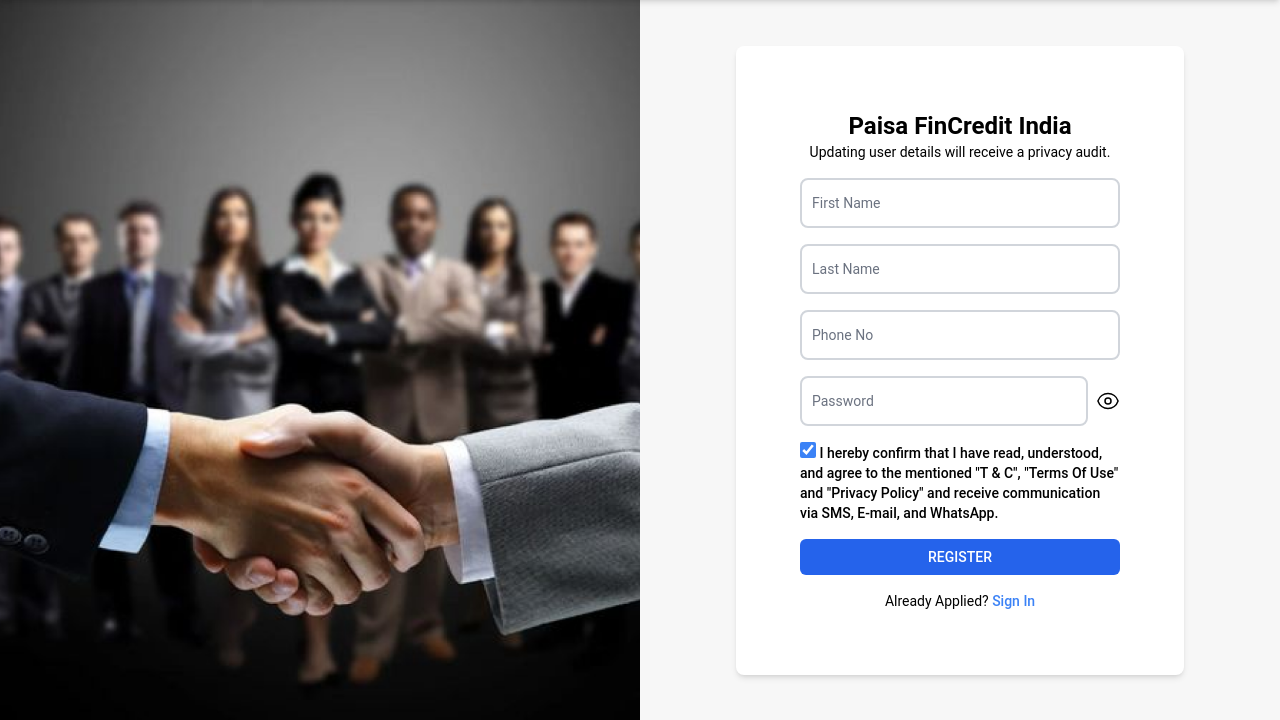
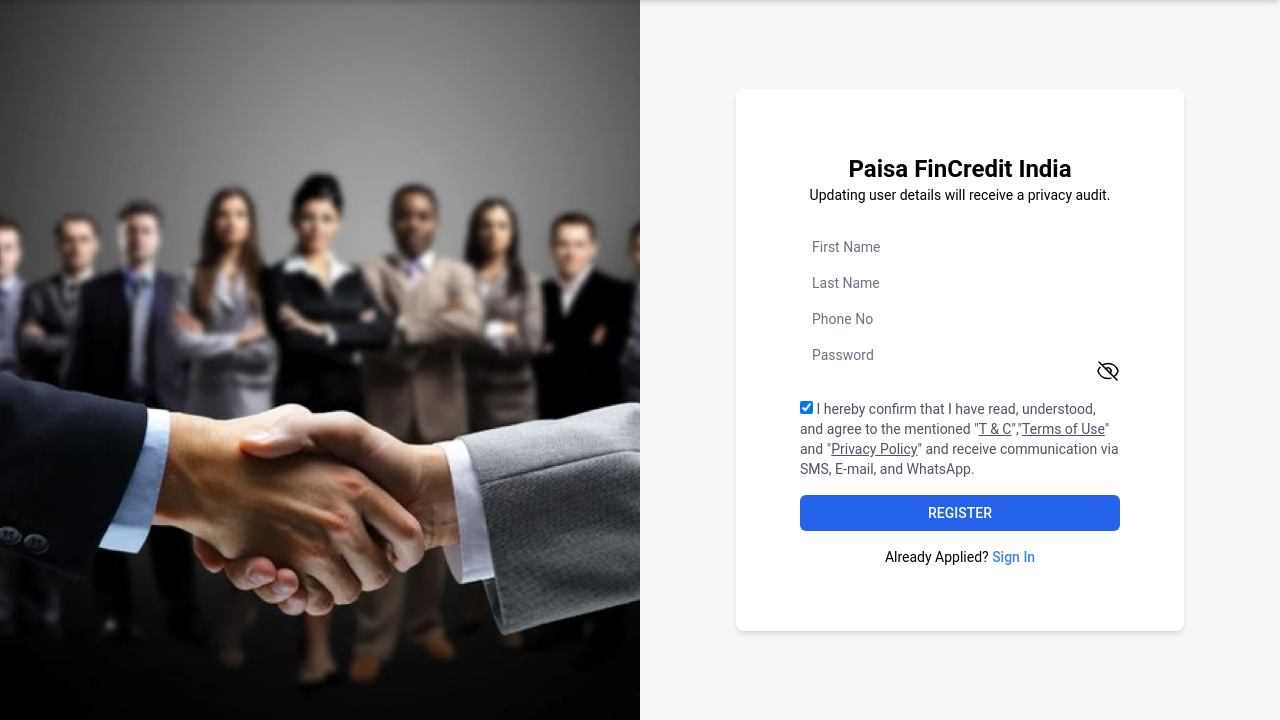
Before and after one commit to ankit-o07/PaisaFinCreditProject, a Django app: page / in a window 1280 px wide. Shown: the part 80-800 px from the top of the page. Run offline with Django 4.2, Linux system fonts and the light colour scheme; style sheets or scripts are compiled from the project's sources.

Commit message:
add register form functionality

```diff
--- a/app/forms.py
+++ b/app/forms.py
@@ -1,20 +1,91 @@
 from django import forms
+from django.utils.translation import gettext as _
+from django.core.exceptions import ValidationError
 from .models import User
-from app.models import PersonalDetail, AddressDetail, BankDetail, LoanApplication
+from .models import PersonalDetails
 
 class UserForm(forms.ModelForm):
+
+    phone = forms.RegexField(
+        regex=r'\d{9,15}$',
+        help_text=_('Enter 10 digit phone number'),
+        error_messages={'invalid': _('Invalid phone number')},
+        widget=forms.TextInput(attrs={
+            'placeholder': _(''),
+            'class': 'block px-2.5 pb-2.5 pt-4 w-full text-sm text-gray-900 bg-transparent rounded-lg border-2 border-gray-300 appearance-none focus:outline-none focus:ring-0 focus:border-blue-600 peer',
+            'id': 'phone',
+            'required': 'true',
+            'type': 'tel',
+        })
+    )
+
+    password1 = forms.RegexField(
+        label=_('Password'),
+        regex=r'^(?=.*[A-Za-z])(?=.*\d)[A-Za-z\d!@#$%^&*()_+]{8,}$',
+        help_text=_('Minimum 8 characters with at least 1 letter and 1 number and one special character from !@#$%^&*()_+'),
+        error_messages={'required': _('Password is required'), 'invalid': _('Invalid password')},
+        widget=forms.PasswordInput(attrs={
+            'placeholder': _(''),
+            'class': 'block px-2.5 pb-2.5 pt-4 w-full text-sm text-gray-900 bg-transparent rounded-lg border-2 border-gray-300 appearance-none focus:outline-none focus:ring-0 focus:border-blue-600 peer',
+            'id': 'password',
+            'required': 'true',
+            'type': 'password',
+        })
+    )
+
+    terms_accepted = forms.BooleanField(
+        widget=forms.CheckboxInput(attrs={
+            'class': 'peer h-4 w-4 rounded border-2 translate-y-1 mr-1 border-gray-300 accent-blue-500 focus:ring-2 focus:ring-blue-500',
+            'id': 'terms',
+            'type': 'checkbox',
+            'checked': True,
+        }),
+        required=False,
+    )
+    #  w-4 h-4  rounded-md accent-blue-500 focus:ring-2 focus:ring-blue-500
+    # <input type="checkbox" id="terms" name="terms" checked class="">
+
+    def clean_terms_accepted(self):
+        terms_accepted = self.cleaned_data.get('terms_accepted')
+        if not terms_accepted:
+            raise forms.ValidationError(_('You must accept the terms and conditions.'))
+        return True  # Set it to True if checkbox is checked
+
+    def clean(self):
+        cleaned_data = super().clean()
+        # Add additional form-wide validation here if needed
+        return cleaned_data
+
     class Meta:
         model = User
-        fields = ['phone', 'password1', 'password2', 'otp', 'terms_accepted']
+        fields = ['phone', 'password1',  'terms_accepted']
 
 class PersonalDetailForm(forms.ModelForm):
+
+    first_name = forms.CharField(
+        label=_('First name'),
+        widget=forms.TextInput(attrs={
+            'placeholder': _(''),
+            'class': 'block px-2.5 pb-2.5 pt-4 w-full text-sm text-gray-900 bg-transparent rounded-lg border-2 border-gray-300 appearance-none focus:outline-none focus:ring-0 focus:border-blue-600 peer',
+            'id': 'first_name',
+            'required': 'true',
+            'type': 'text',
+        })
+    )
+
+    last_name = forms.CharField(
+        label=_('Last name'),
+        widget=forms.TextInput(attrs={
+            'placeholder': _(''),
+            'class': 'block px-2.5 pb-2.5 pt-4 w-full text-sm text-gray-900 bg-transparent rounded-lg border-2 border-gray-300 appearance-none focus:outline-none focus:ring-0 focus:border-blue-600 peer',
+            'id': 'last_name',
+            'required': 'true',
+            'type': 'text',
+        })
+    )
     class Meta:
-        model = PersonalDetail
+        model = PersonalDetails
         fields = ['first_name', 'last_name']
-
-class RegistrationForm(forms.Form):
-    user = UserForm()
-    personal_detail = PersonalDetailForm()
 
 
 # from django.shortcuts import render, redirect
@@ -40,3 +111,14 @@ class RegistrationForm(forms.Form):
 #         form = RegistrationForm()
 
 #     return render(request, 'register.html', {'form': form})
+
+# html ussage of the form
+# <form method="post">
+#     {% csrf_token %}
+#     {{ form.user.phone }}
+#     {{ form.user.password1 }}
+#     {{ form.user.terms_accepted }}
+#     {{ form.personal_detail.first_name }}
+#     {{ form.personal_detail.last_name }}
+#     <button type="submit">Register</button>
+# </form>
--- a/app/templates/app/registration/register.html
+++ b/app/templates/app/registration/register.html
@@ -9,37 +9,61 @@
 
     <div class="form-container md:w-1/2 flex items-center z-0">
         <div class="max-w-md mx-auto bg-white rounded-lg shadow-md">
-            <div class="m-16">
+            <div class="h-full md:h-auto mx-6 my-8 md:m-16">
                 <h2 class="text-2xl font-bold text-center">Paisa FinCredit India</h2>
                 <p class="text-sm text-center mb-4">Updating user details will receive a privacy audit.</p>
-                <form class="flex flex-col space-y-4">
+                <form class="flex flex-col space-y-4" method="post" >
+                    {% csrf_token %}
+                    {{ user_form.non_field_errors }}
+                    {{ personal_detail_form.non_field_errors }}
                     <div class="relative">
-                        <input type="text" id="first-name" class="block px-2.5 pb-2.5 pt-4 w-full text-sm text-gray-900 bg-transparent rounded-lg border-2 border-gray-300 appearance-none focus:outline-none focus:ring-0 focus:border-blue-600 peer" placeholder=" " />
-                        <label for="first-name" class="absolute text-sm text-gray-500 duration-300 transform -translate-y-4 scale-75 top-2 z-10 origin-[0] bg-white px-2 peer-focus:px-2 peer-focus:text-blue-600 peer-placeholder-shown:scale-100 peer-placeholder-shown:-translate-y-1/2 peer-placeholder-shown:top-1/2 peer-focus:top-2 peer-focus:scale-75 peer-focus:-translate-y-4 rtl:peer-focus:translate-x-1/4 rtl:peer-focus:left-auto start-1">First Name</label>
+                        {{ personal_detail_form.first_name }}
+                        <label for="first_name" class="absolute text-sm  text-gray-500 duration-300 transform -translate-y-4 scale-75 top-2 z-10 origin-[0] bg-white px-2 peer-focus:px-2 peer-focus:text-blue-600 peer-placeholder-shown:scale-100 peer-placeholder-shown:-translate-y-1/2 peer-placeholder-shown:top-1/2 peer-focus:top-2 peer-focus:scale-75 peer-focus:-translate-y-4 rtl:peer-focus:translate-x-1/4 rtl:peer-focus:left-auto start-1">First Name</label>
+                        {% if personal_detail_form.first_name.errors %}
+                            <p class="text-sm text-red-500 ml-2 mt-2">{{ personal_detail_form.first_name.errors }}</p>
+                        {% endif %}
+
                     </div>
                     <div class="relative">
-                        <input type="text" id="last-name" class="block px-2.5 pb-2.5 pt-4 w-full text-sm text-gray-900 bg-transparent rounded-lg border-2 border-gray-300 appearance-none focus:outline-none focus:ring-0 focus:border-blue-600 peer" placeholder=" " />
-                        <label for="last-name" class="absolute text-sm text-gray-500 duration-300 transform -translate-y-4 scale-75 top-2 z-10 origin-[0] bg-white px-2 peer-focus:px-2 peer-focus:text-blue-600 peer-placeholder-shown:scale-100 peer-placeholder-shown:-translate-y-1/2 peer-placeholder-shown:top-1/2 peer-focus:top-2 peer-focus:scale-75 peer-focus:-translate-y-4 rtl:peer-focus:translate-x-1/4 rtl:peer-focus:left-auto start-1">Last Name</label>
+                        {{ personal_detail_form.last_name }}
+                        <label for="last_name" class="absolute text-sm text-gray-500 duration-300 transform -translate-y-4 scale-75 top-2 z-10 origin-[0] bg-white px-2 peer-focus:px-2 peer-focus:text-blue-600 peer-placeholder-shown:scale-100 peer-placeholder-shown:-translate-y-1/2 peer-placeholder-shown:top-1/2 peer-focus:top-2 peer-focus:scale-75 peer-focus:-translate-y-4 rtl:peer-focus:translate-x-1/4 rtl:peer-focus:left-auto start-1">Last Name</label>
+                        {% if personal_detail_form.last_name.errors %}
+                            <p class="text-sm text-red-500 ml-2 mt-2">{{ personal_detail_form.last_name.errors }}</p>
+                        {% endif %}
                     </div>
                 <div class="flex flex-col space-y-1">
                     <div class="relative flex-1">
-                        <input type="text" id="phone" class="block px-2.5 pb-2.5 pt-4 w-full text-sm text-gray-900 bg-transparent rounded-lg border-2 border-gray-300 appearance-none focus:outline-none focus:ring-0 focus:border-blue-600 peer" placeholder=" " />
+                        {{ user_form.phone }}
                         <label for="phone" class="absolute text-sm text-gray-500 duration-300 transform -translate-y-4 scale-75 top-2 z-10 origin-[0] bg-white px-2 peer-focus:px-2 peer-focus:text-blue-600 peer-placeholder-shown:scale-100 peer-placeholder-shown:-translate-y-1/2 peer-placeholder-shown:top-1/2 peer-focus:top-2 peer-focus:scale-75 peer-focus:-translate-y-4 rtl:peer-focus:translate-x-1/4 rtl:peer-focus:left-auto start-1">Phone No</label>
+                        <p class="peer-focus:block hidden transition-opacity duration-300 ease-in-out text-sm text-gray-600 ml-2 mt-2">{{user_form.phone.help_text}}</p>
                     </div>
+                    {% if user_form.phone.errors %}
+                        {% for error in user_form.phone.errors %}
+                            <p class="text-sm text-red-500 ml-2 mt-2">{{ error }}</p>
+                        {% endfor %}
+                    {% endif %}
                 </div>
 
                 <div class="flex flex-col space-y-1">
-                    <div class="flex items-center space-x-2">
-                        <div class="relative flex-1">
-                            <input type="text" id="password" class="block px-2.5 pb-2.5 pt-4 w-full text-sm text-gray-900 bg-transparent rounded-lg border-2 border-gray-300 appearance-none focus:outline-none focus:ring-0 focus:border-blue-600 peer" placeholder=" " />
-                            <label for="password" class="absolute text-sm text-gray-500 duration-300 transform -translate-y-4 scale-75 top-2 z-10 origin-[0] bg-white px-2 peer-focus:px-2 peer-focus:text-blue-600 peer-placeholder-shown:scale-100 peer-placeholder-shown:-translate-y-1/2 peer-placeholder-shown:top-1/2 peer-focus:top-2 peer-focus:scale-75 peer-focus:-translate-y-4 rtl:peer-focus:translate-x-1/4 rtl:peer-focus:left-auto start-1">Password</label>
+                    <div class="flex items-start space-x-2">
+                        <div class="flex-1">
+                            <div class="relative flex-1">
+                                {{ user_form.password1 }}
+                                <label for="password" class="absolute text-sm text-gray-500 duration-300 transform -translate-y-4 scale-75 top-2 z-10 origin-[0] bg-white px-2 peer-focus:px-2 peer-focus:text-blue-600 peer-placeholder-shown:scale-100 peer-placeholder-shown:-translate-y-1/2 peer-placeholder-shown:top-1/2 peer-focus:top-2 peer-focus:scale-75 peer-focus:-translate-y-4 rtl:peer-focus:translate-x-1/4 rtl:peer-focus:left-auto start-1">Password</label>
+                                <p class=" peer-focus:block hidden transition-opacity duration-300 ease-in-out text-sm text-gray-600 ml-2 mt-2">{{user_form.password1.help_text}}</p>
+                            </div>
+                            {% if user_form.password1.errors %}
+                                {% for error in user_form.password1.errors %}
+                                    <p class="text-sm text-red-500 ml-2 mt-2">{{ error }}</p>
+                                {% endfor %}
+                            {% endif %}
                         </div>
-                        <div class="cursor-pointer">
-                            <svg id="show-password" onclick="showHidePass()" class="w-6 h-6" xmlns="http://www.w3.org/2000/svg" fill="none" viewBox="0 0 24 24" stroke-width="1.5" stroke="currentColor">
+                        <div class="cursor-pointer mt-3.5">
+                            <svg id="show-password" onclick="showHidePass()" class="w-6 h-6 hidden" xmlns="http://www.w3.org/2000/svg" fill="none" viewBox="0 0 24 24" stroke-width="1.5" stroke="currentColor">
                                 <path stroke-linecap="round" stroke-linejoin="round" d="M2.036 12.322a1.012 1.012 0 0 1 0-.639C3.423 7.51 7.36 4.5 12 4.5c4.638 0 8.573 3.007 9.963 7.178.07.207.07.431 0 .639C20.577 16.49 16.64 19.5 12 19.5c-4.638 0-8.573-3.007-9.963-7.178Z" />
                                 <path stroke-linecap="round" stroke-linejoin="round" d="M15 12a3 3 0 1 1-6 0 3 3 0 0 1 6 0Z" />
                             </svg>
-                            <svg id="hide-password" onclick="showHidePass()" class="w-6 h-6 hidden" xmlns="http://www.w3.org/2000/svg" fill="none" viewBox="0 0 24 24" stroke-width="1.5" stroke="currentColor" >
+                            <svg id="hide-password" onclick="showHidePass()" class="w-6 h-6" xmlns="http://www.w3.org/2000/svg" fill="none" viewBox="0 0 24 24" stroke-width="1.5" stroke="currentColor" >
                                 <path stroke-linecap="round" stroke-linejoin="round" d="M3.98 8.223A10.477 10.477 0 0 0 1.934 12C3.226 16.338 7.244 19.5 12 19.5c.993 0 1.953-.138 2.863-.395M6.228 6.228A10.451 10.451 0 0 1 12 4.5c4.756 0 8.773 3.162 10.065 7.498a10.522 10.522 0 0 1-4.293 5.774M6.228 6.228 3 3m3.228 3.228 3.65 3.65m7.894 7.894L21 21m-3.228-3.228-3.65-3.65m0 0a3 3 0 1 0-4.243-4.243m4.242 4.242L9.88 9.88" />
                             </svg>
                         </div>
@@ -47,9 +71,15 @@
                 </div>
 
                 <div class="flex space-x-2">
-                    <label for="terms" class="text-sm font-medium">
-                        <input type="checkbox" id="terms" name="terms" checked class="w-4 h-4 accent-blue-500 focus:ring-2 focus:ring-blue-500">
-                        I hereby confirm that I have read, understood, and agree to the mentioned "T & C", "Terms Of Use" and "Privacy Policy" and receive communication via SMS, E-mail, and WhatsApp.</label>
+                    <label for="terms" class="text-sm text-gray-600 select-none">
+                        {{ user_form.terms_accepted }}
+                        I hereby confirm that I have read, understood, and agree to the mentioned "<a href="" class="underline">T & C</a>","<a href="" class="underline">Terms of Use</a>" and "<a href="" class="underline">Privacy Policy</a>" and receive communication via SMS, E-mail, and WhatsApp.
+                    </label>
+                    {% if user_form.terms_accepted.errors %}
+                    {% for error in user_form.terms_accepted.errors %}
+                        <p class="text-sm text-red-500 ml-2 mt-2">{{ error }}</p>
+                    {% endfor %}
+                {% endif %}
                 </div>
                 <button type="submit" class="w-full px-4 py-2 text-sm font-medium text-center text-white bg-blue-600 rounded-md hover:bg-blue-700 focus:ring-4 focus:ring-blue-500">REGISTER</button>
                 </form>
--- a/app/views.py
+++ b/app/views.py
@@ -1,5 +1,31 @@
-from django.shortcuts import render
-
+from django.shortcuts import render, redirect
+from django.http import HttpResponse
+from .forms import UserForm, PersonalDetailForm
+from users.models import User
 
 def register(request):
-    return render(request, 'app/registration/register.html')
+    if request.method == 'POST':
+        user_form = UserForm(request.POST)
+        personal_detail_form = PersonalDetailForm(request.POST)
+        print(f"\n\n User form: {user_form.is_valid()} Personal detail form: {personal_detail_form.is_valid()} \n\n")
+        if user_form.is_valid() and personal_detail_form.is_valid():
+
+            # Save the User instance and get the created user
+            user = user_form.save()
+
+            my_user = User.objects.get(phone=user.phone)
+
+            if my_user is None:
+                return HttpResponse("<h1>User not found</h1>")
+
+            # Set the user of the PersonalDetail instance and save it
+            personal_detail = personal_detail_form.save(commit=False)
+            personal_detail.user = my_user
+            personal_detail.save()
+            return HttpResponse("<h1>User created successfully</h1>")
+        print(user_form.cleaned_data)
+        # print(user_form.errors, personal_detail_form.errors)
+    else:
+        user_form = UserForm()
+        personal_detail_form = PersonalDetailForm()
+    return render(request, 'app/registration/register.html', {'user_form': user_form, 'personal_detail_form': personal_detail_form})
```
